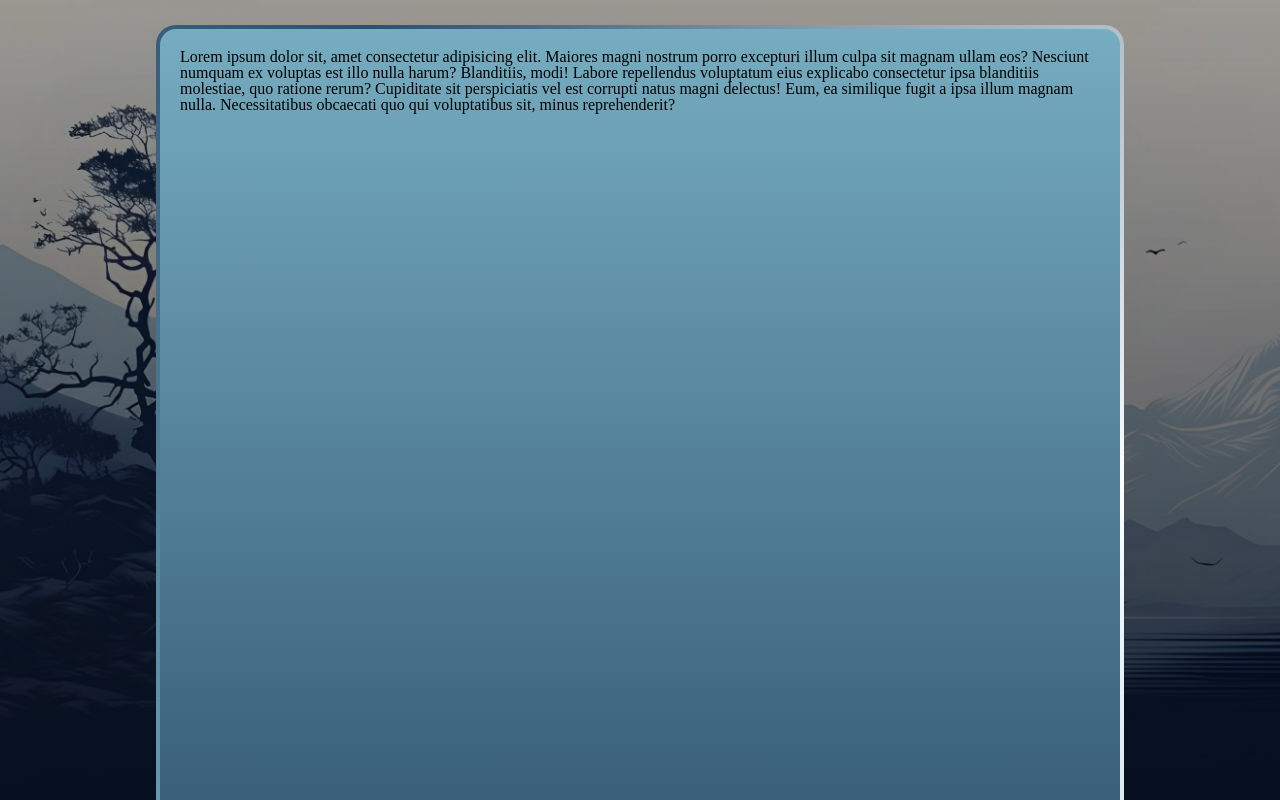
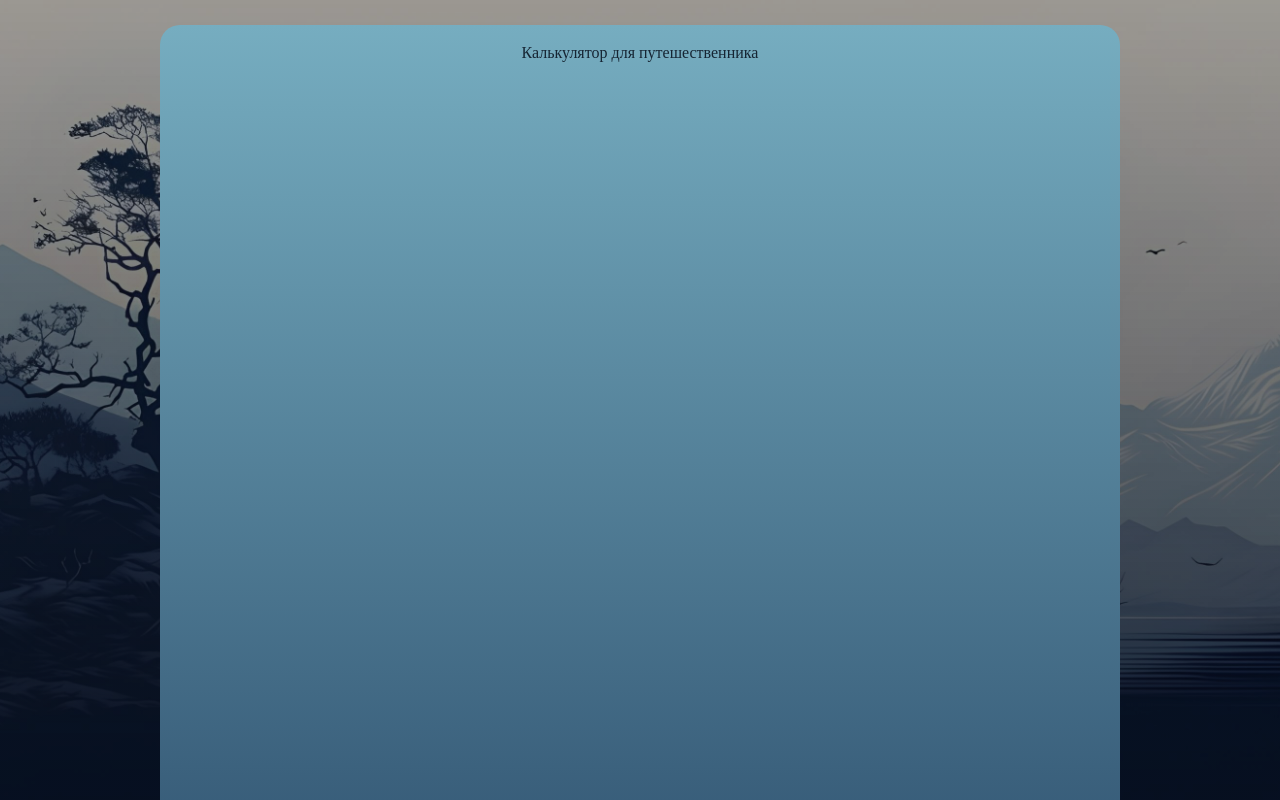
Before and after one commit to shrine1337/travel-calculator_finall, a website built with Vite: page index.html in a window 1280 px wide. Shown: the top 800 px of the page. Built offline with nearby package versions, Linux system fonts and the light colour scheme.

Commit message:
some work

```diff
--- a/index.html
+++ b/index.html
@@ -4,19 +4,17 @@
 <head>
     <meta charset="UTF-8">
     <meta name="viewport" content="width=device-width, initial-scale=1.0">
+    <link rel="stylesheet" href="src/reset.css">
     <link rel="stylesheet" href="src/style.css">
-    <link rel="stylesheet" href="src/reset.css">
     <link rel="icon" href="src/assets/image.png">
     <title>Калькулятор для путешественника</title>
 </head>
 
 <body>
     <div class="container">
-        <p>Lorem ipsum dolor sit, amet consectetur adipisicing elit. Maiores magni nostrum porro excepturi illum culpa
-            sit magnam ullam eos? Nesciunt numquam ex voluptas est illo nulla harum? Blanditiis, modi! Labore
-            repellendus voluptatum eius explicabo consectetur ipsa blanditiis molestiae, quo ratione rerum? Cupiditate
-            sit perspiciatis vel est corrupti natus magni delectus! Eum, ea similique fugit a ipsa illum magnam nulla.
-            Necessitatibus obcaecati quo qui voluptatibus sit, minus reprehenderit?</p>
+        <div class="header">
+            <h1>Калькулятор для путешественника</h1>
+        </div>
     </div>
 </body>
 
--- a/src/style.css
+++ b/src/style.css
@@ -7,10 +7,12 @@
     background-repeat: no-repeat;
     background-attachment: fixed;
 }
+
 body {
     display: flex;
     justify-content: center;
 }
+
 .container {
     background: #2E506E;
     background: linear-gradient(0deg, #2E506E, #76ADC0);
@@ -19,22 +21,13 @@
     border-radius: 20px;
     margin-top: 25px;
     padding: 20px;
-    border: 4px solid transparent;
-    background-image:
-        linear-gradient(0deg, #2E506E, #76ADC0),
-        conic-gradient(from var(--angle), #fff, #76ADC0, #2E506E, #fff);
-    background-origin: border-box;
-    background-clip: padding-box, border-box;
-    animation: rotate-border 4s linear infinite;
 }
-@property --angle {
-    syntax: '<angle>';
-    initial-value: 0deg;
-    inherits: false;
+.header {
+    width: 920;
+    height: 100px;
 }
-
-@keyframes rotate-border {
-    to {
-        --angle: 360deg;
-    }
+h1 {
+    color: #162533;
+    font-size: 35px;
+    text-align: center;
 }
```
